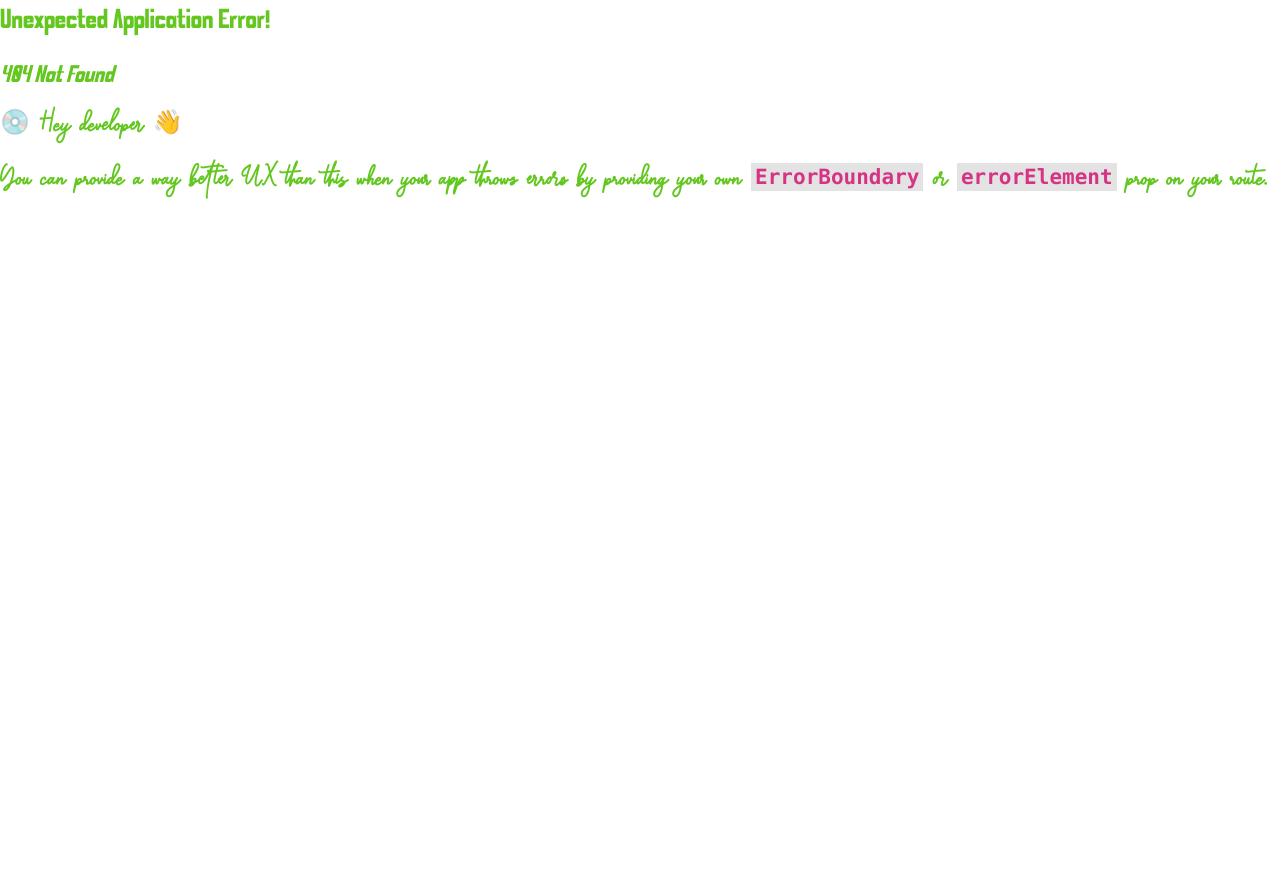
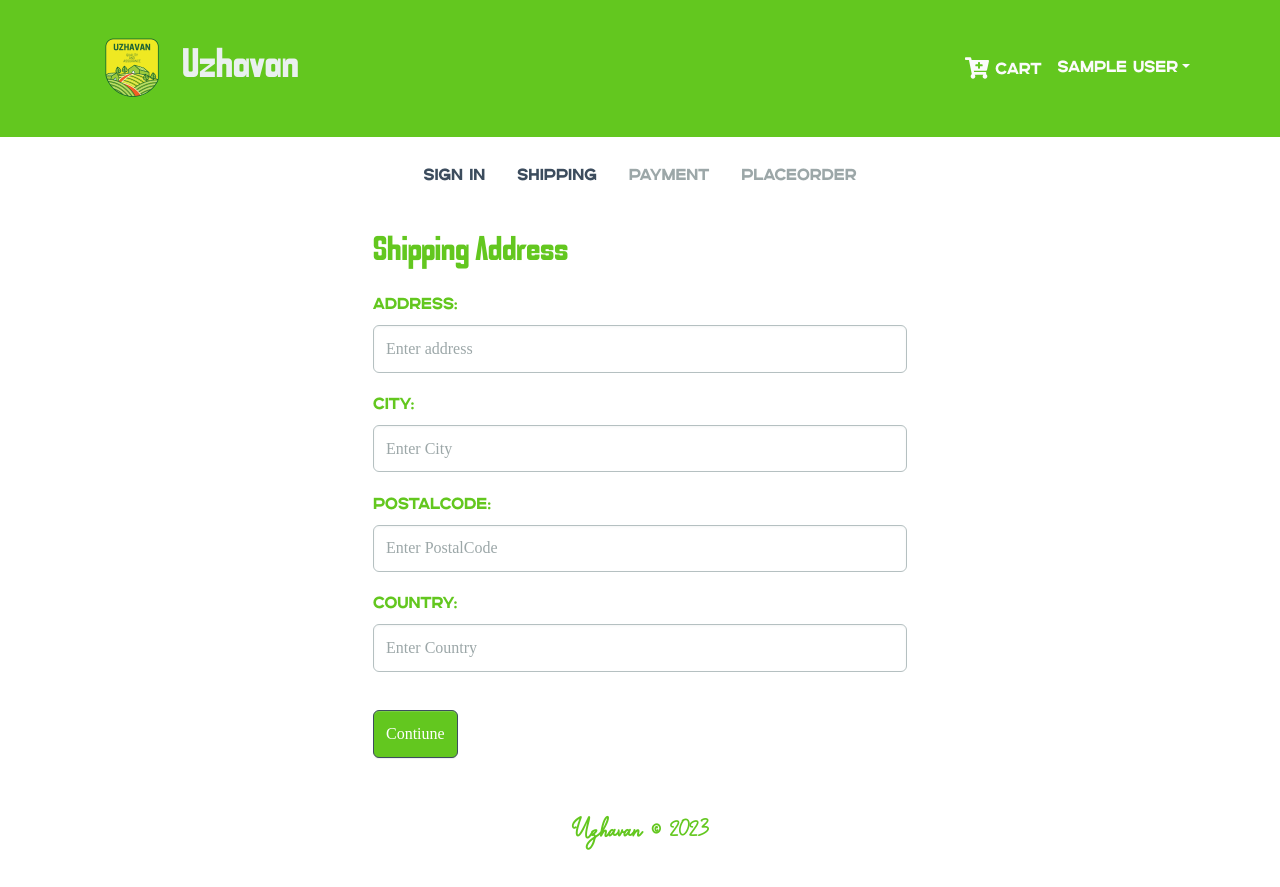
Before and after one commit to DineshG-AIDS/Uzhavan-test, a React (Create React App) app in the folder frontend/: page /shipping in a window 1280 px wide. Before the commit this address had no page. Before the commit the page ends 800 px from the top, so only its background shows below. Built offline with nearby package versions, Linux system fonts and the light colour scheme; sample sign-in values are in the browser's storage; a web font is replaced by a local one.

Commit message:
-till payment steps

```diff
--- /dev/null
+++ b/frontend/src/components/CheckOutSteps.jsx
@@ -0,0 +1,50 @@
+import { Nav } from "react-bootstrap";
+import { LinkContainer } from "react-router-bootstrap";
+
+const CheckOutSteps = ({ step1, step2, step3, step4 }) => {
+  return (
+    <Nav className="justify-content-center mb-4">
+      <Nav.Item>
+        {step1 ? (
+          <LinkContainer to="/login">
+            <Nav.Link>Sign In</Nav.Link>
+          </LinkContainer>
+        ) : (
+          <Nav.Link disabled>Sign IN</Nav.Link>
+        )}
+      </Nav.Item>
+
+      <Nav.Item>
+        {step2 ? (
+          <LinkContainer to="/shipping">
+            <Nav.Link>Shipping</Nav.Link>
+          </LinkContainer>
+        ) : (
+          <Nav.Link disabled>Shipping</Nav.Link>
+        )}
+      </Nav.Item>
+
+      <Nav.Item>
+        {step3 ? (
+          <LinkContainer to="/payment">
+            <Nav.Link>Payments</Nav.Link>
+          </LinkContainer>
+        ) : (
+          <Nav.Link disabled>payment</Nav.Link>
+        )}
+      </Nav.Item>
+
+      <Nav.Item>
+        {step4 ? (
+          <LinkContainer to="/placeorder">
+            <Nav.Link>Place Order</Nav.Link>
+          </LinkContainer>
+        ) : (
+          <Nav.Link disabled>placeorder</Nav.Link>
+        )}
+      </Nav.Item>
+    </Nav>
+  );
+};
+
+export default CheckOutSteps;
--- /dev/null
+++ b/frontend/src/components/PrivatRoutes.jsx
@@ -0,0 +1,10 @@
+import { Outlet, Navigate } from "react-router-dom";
+import { UseSelector, useSelector } from "react-redux";
+
+const PrivatRoutes = () => {
+  const { userInfo } = useSelector((state) => state.user);
+
+  return userInfo ? <Outlet /> : <Navigate to="/login" replace />;
+};
+
+export default PrivatRoutes;
--- a/frontend/src/index.js
+++ b/frontend/src/index.js
@@ -18,6 +18,9 @@
 import CartScreen from "./screens/cartScreen.jsx";
 import LoginScreen from "./screens/LoginScreen.jsx";
 import RegisterScreen from "./screens/RegisterScreen.jsx";
+import ShippingScreen from "./screens/ShippingScreen.jsx";
+import PrivatRoutes from "./components/PrivatRoutes.jsx";
+
 const router = createBrowserRouter(
   createRoutesFromElements(
     <Route path="/" element={<App />}>
@@ -26,6 +29,10 @@
       <Route path="/cart" element={<CartScreen />} />
       <Route path="/login" element={<LoginScreen />} />
       <Route path="/register" element={<RegisterScreen />} />
+
+      <Route path="" element={<PrivatRoutes />}>
+        <Route path="/shipping" element={<ShippingScreen />} />
+      </Route>
     </Route>
   )
 );
--- /dev/null
+++ b/frontend/src/screens/ShippingScreen.jsx
@@ -0,0 +1,84 @@
+import { useState } from "react";
+import { Form, Button } from "react-bootstrap";
+import FormContainer from "../components/FormContainer";
+import { useDispatch, useSelector } from "react-redux";
+import { useNavigate } from "react-router-dom";
+import { saveShippingAddress } from "../slices/cartSlice";
+import CheckOutSteps from "../components/CheckOutSteps";
+const ShippingScreen = () => {
+  const cart = useSelector((state) => state.cart);
+  const { shippingAddress } = cart;
+
+  const [address, setAddress] = useState(shippingAddress?.address || "");
+  const [city, setCity] = useState(shippingAddress?.city || "");
+  const [postalCode, setPostalCode] = useState(
+    shippingAddress?.postalCode || ""
+  );
+  const [country, setCountry] = useState(shippingAddress?.country || "");
+
+  const navigate = useNavigate();
+  const dispatch = useDispatch();
+
+  const submitHandler = () => {
+    dispatch(saveShippingAddress({ address, city, postalCode, country }));
+    navigate("/payment");
+  };
+
+  return (
+    <FormContainer>
+      <CheckOutSteps step1 step2 />
+      <h1>Shipping Address</h1>
+      <Form onSubmit={submitHandler}>
+        <Form.Group controlId="address" className="my-3">
+          <Form.Label>
+            <strong> address:</strong>
+          </Form.Label>
+          <Form.Control
+            type="text"
+            placeholder="Enter address"
+            value={address}
+            onChange={(e) => setAddress(e.target.value)}
+          ></Form.Control>
+        </Form.Group>
+        <Form.Group controlId="city" className="my-3">
+          <Form.Label>
+            <strong> City:</strong>
+          </Form.Label>
+          <Form.Control
+            type="text"
+            placeholder="Enter City"
+            value={city}
+            onChange={(e) => setCity(e.target.value)}
+          ></Form.Control>
+        </Form.Group>
+        <Form.Group controlId="postalCode" className="my-3">
+          <Form.Label>
+            <strong> PostalCode:</strong>
+          </Form.Label>
+          <Form.Control
+            type="text"
+            placeholder="Enter PostalCode"
+            value={postalCode}
+            onChange={(e) => setPostalCode(e.target.value)}
+          ></Form.Control>
+        </Form.Group>
+        <Form.Group controlId="country" className="my-3">
+          <Form.Label>
+            <strong> Country:</strong>
+          </Form.Label>
+          <Form.Control
+            type="text"
+            placeholder="Enter Country"
+            value={country}
+            onChange={(e) => setCountry(e.target.value)}
+          ></Form.Control>
+        </Form.Group>
+        <Button type="submit" variant="primary" className="my-3">
+          Contiune
+        </Button>
+      </Form>
+    </FormContainer>
+  );
+};
+
+export default ShippingScreen;
--- a/frontend/src/screens/cartScreen.jsx
+++ b/frontend/src/screens/cartScreen.jsx
@@ -29,7 +29,7 @@
   };
 
   const checkOutHandler = () => {
-    navigate("/login?redirect=/shpping");
+    navigate("/login?redirect=/shipping");
   };
 
   return (
--- a/frontend/src/slices/cartSlice.js
+++ b/frontend/src/slices/cartSlice.js
@@ -3,7 +3,7 @@
 
 const initialState = localStorage.getItem("cart")
   ? JSON.parse(localStorage.getItem("cart"))
-  : { cartItems: [] };
+  : { cartItems: [], shippingAddress: {}, paymentMethod: "Paypal" };
 console.log(initialState);
 
 const cartSlice = createSlice({
@@ -28,9 +28,17 @@
       state.cartItems = state.cartItems.filter((x) => x._id !== action.payload);
       return udateCart(state);
     },
+    saveShippingAddress: (state, actions) => {
+      state.shippingAddress = actions.payload;
+      return udateCart(state);
+    },
   },
 });
 // localStorage.clear();
-export const { addToCart, removeFromCart } = cartSlice.actions;
+export const {
+  addToCart,
+  removeFromCart,
+  saveShippingAddress,
+} = cartSlice.actions;
 
 export default cartSlice.reducer;
```
